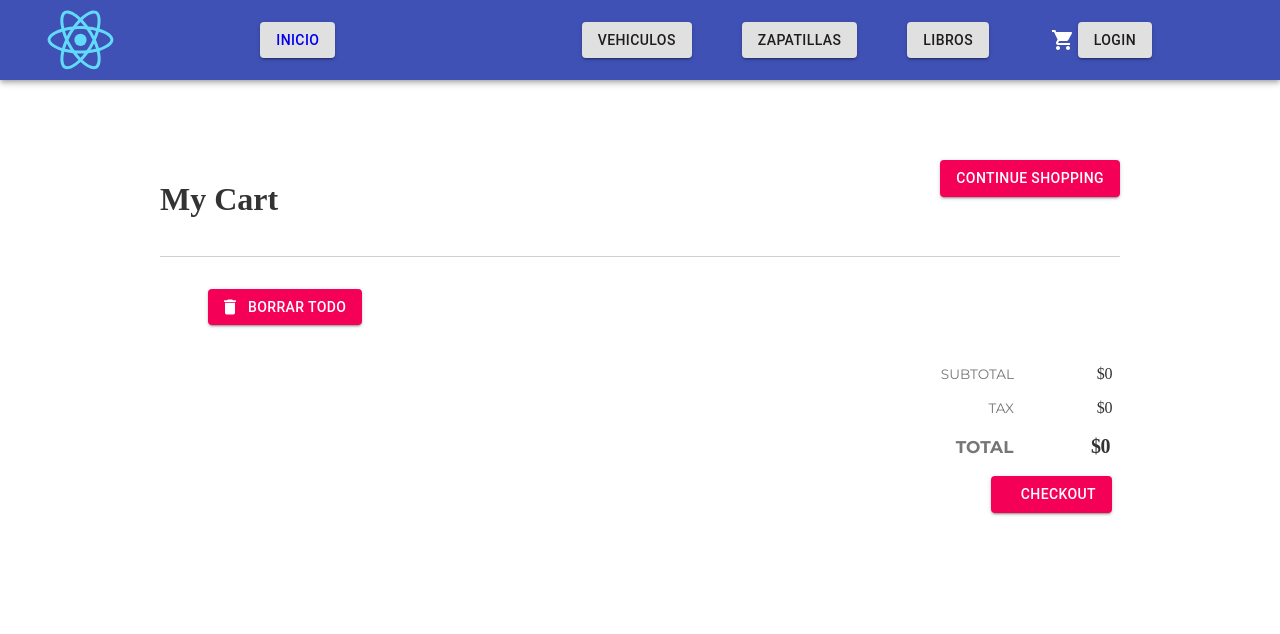
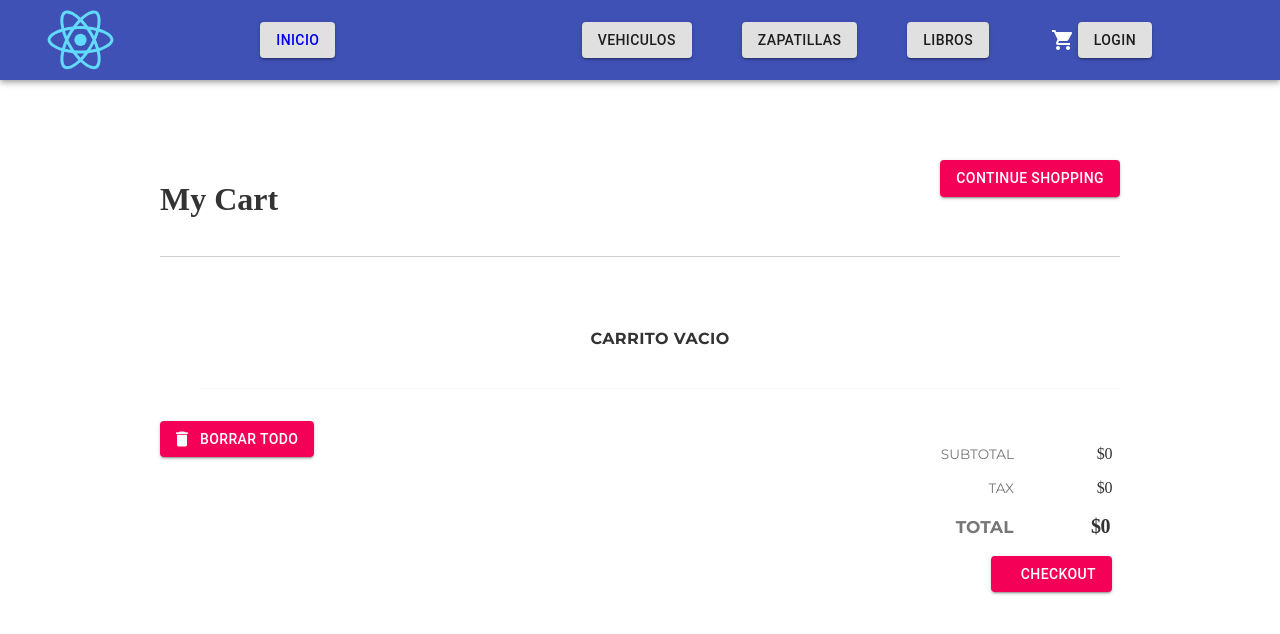
Before and after one commit to tomasmonge2704/curso-React-, a React (Create React App) app: page /cart in a window 1280 px wide. Shown: the top 634 px of the page. Built offline with nearby package versions, Linux system fonts and the light colour scheme; a web font is replaced by a local one.

Commit message:
update cart context

```diff
--- a/src/App.js
+++ b/src/App.js
@@ -4,10 +4,11 @@ import ItemListContainer from './components/ItemListContainer';
 import ItemDetailContainer from './components/ItemDetalContainer';
 import { BrowserRouter, Routes, Route } from "react-router-dom";
 import Cart from './components/Cart';
-
+import { CustomProvider } from './components/CartContext';
 function App() {
 
   return (
+    <CustomProvider>
     <BrowserRouter>
     <Routes>
     <Route exact path="/" element={
@@ -39,6 +40,7 @@ function App() {
       </div>
     }>
     </Route>
+
     <Route exact path="/cart" element={
       <div>
         <ButtonAppBar/>
@@ -48,8 +50,10 @@ function App() {
       </div>
     }>
     </Route>
+
       </Routes>
     </BrowserRouter>
+    </CustomProvider>
   );
 }
 
--- a/src/components/Cart.js
+++ b/src/components/Cart.js
@@ -1,7 +1,7 @@
-import { cartContext, clear, clearEspecifico } from "./CartContext";
-import React, { useContext, useState } from "react";
+import { cartContext } from "./CartContext";
+import React, { useContext } from "react";
 import { makeStyles } from "@material-ui/core/styles";
-import '../styles.css';
+import "../styles.css";
 import Button from "@material-ui/core/Button";
 import DeleteIcon from "@material-ui/icons/Delete";
 const useStyles = makeStyles({
@@ -12,28 +12,29 @@ const useStyles = makeStyles({
 
 export default function Cart() {
   const classes = useStyles();
-  const productosAgregados = useContext(cartContext);
-
+  const context = useContext(cartContext);
+  console.log(context.cart)
+  context.cart.map((prodData) => (console.log(prodData)))
   function Subtotal() {
     let subtotal = 0;
-    productosAgregados.map(
-      (prodData) => (subtotal = subtotal + prodData.price * prodData.cantidad)
+    context.cart.map(
+      (item) => (subtotal = subtotal + item.item.price * item.quantity)
     );
     return subtotal;
   }
   function borrarRow(title) {
     document.getElementById(title).remove();
-    clearEspecifico(productosAgregados, title);
-
+   // clearEspecifico(productosAgregados, title);
   }
   function borrarTodo() {
-    [...document.getElementsByClassName("productosRow")].map(n => n && n.remove());
-    clear(productosAgregados);
+    [...document.getElementsByClassName("productosRow")].map(
+      (n) => n && n.remove()
+    );
+   // clear(productosAgregados);
   }
 
   return (
     <div className="wrap cf">
-
       <div className="heading cf">
         <h1>My Cart</h1>
         <Button
@@ -41,68 +42,123 @@ export default function Cart() {
           color="secondary"
           className={classes.button}
           style={{
-                float:"right"
+            float: "right",
           }}
-            >continue shopping</Button>
+        >
+          continue shopping
+        </Button>
+      </div>
+      <div>
+        {context.cart.length > 0 ? (
+          <div className="cart">
+            <ul className="cartWrap productosRow">
+              {context.cart.map((prodData) => (
 
-        </div>
-        <div className="cart">
-          <ul className="cartWrap productosRow"  >
-          {productosAgregados.map((prodData) => (
-            <li className="items odd" id={prodData.title} key={prodData.title}>
+                <li
+                  className="items odd"
+                  id={prodData.item.title}
+                  key={prodData.item.title}
+                >
                   <div className="infoWrap">
                     <div className="cartSection">
-                  <img src={prodData.pictureUrl} alt="" className="itemImg" />
-                  <p className="itemNumber">#{prodData.id}</p>
+                      <img
+                        src={prodData.item.pictureUrl}
+                        alt=""
+                        className="itemImg"
+                      />
+                      <p className="itemNumber">#{prodData.item.id}</p>
                       <h3>{prodData.title}</h3>
-                  <p> <input type="text" className="qty" placeholder={prodData.cantidad} /> x ${prodData.price}</p>
+                      <p>
+                        {" "}
+                        <input
+                          type="text"
+                          className="qty"
+                          placeholder={prodData.quantity}
+                        />{" "}
+                        x ${prodData.price}
+                      </p>
                       <p className="stockStatus"> In Stock</p>
                     </div>
-                <div className="prodTotal cartSection" >
-                  <p> ${prodData.price * prodData.cantidad}</p>
+                    <div className="prodTotal cartSection">
+                      <p> ${prodData.item.price * prodData.quantity}</p>
                     </div>
                     <div className="cartSection">
                       <Button
-                    onClick={borrarRow.bind(this, prodData.title)}
+                        onClick={borrarRow.bind(this, prodData.item.title)}
                         color="secondary"
                         className={classes.button}
                         startIcon={<DeleteIcon />}
                         style={{
-                      float:"right"
+                          float: "right",
                         }}
                       ></Button>
                     </div>
                   </div>
                 </li>
               ))}
+            </ul>
+          </div>
+        ) : (
+          <div className="cart">
+            <ul className="cartWrap productosRow">
+              <li className="items odd">
+                <div className="infoWrap">
+                  <div className="cartSection">
+                    <h3
+                      style={{
+                        textAlign: "center",
+                      }}
+                    >
+                      carrito vacio
+                    </h3>
+                  </div>
+                  <div className="prodTotal cartSection">
+                    <p></p>
+                  </div>
+                  <div className="cartSection"></div>
+                </div>
+              </li>
+            </ul>
+          </div>
+        )}
+      </div>
 
-          </ul>
       <Button
         onClick={borrarTodo}
         variant="contained"
         color="secondary"
         className={classes.button}
         startIcon={<DeleteIcon />}
-              style={{
-                marginLeft:"5%"
-              }}
       >
         Borrar todo
       </Button>
-        </div>
-
       <div className="subtotal cf">
-          <ul style={{
-               listStyleType:"none"
-              }} >
-            <li className="totalRow"><span className="label">Subtotal</span><span className="value">${Subtotal()}</span></li>
-            <li className="totalRow"><span className="label">Tax</span><span className="value">${Subtotal() * 0.21}</span></li>
-            <li className="totalRow final"><span className="label">Total</span><span className="value">${Subtotal() * 1.21}</span></li>
-            <li className="totalRow"><Button
+        <ul
+          style={{
+            listStyleType: "none",
+          }}
+        >
+          <li className="totalRow">
+            <span className="label">Subtotal</span>
+            <span className="value">${Subtotal()}</span>
+          </li>
+          <li className="totalRow">
+            <span className="label">Tax</span>
+            <span className="value">${Subtotal() * 0.21}</span>
+          </li>
+          <li className="totalRow final">
+            <span className="label">Total</span>
+            <span className="value">${Subtotal() * 1.21}</span>
+          </li>
+          <li className="totalRow">
+            <Button
               variant="contained"
               color="secondary"
               className={classes.button}
-            >checkout</Button></li>
+            >
+              checkout
+            </Button>
+          </li>
         </ul>
       </div>
     </div>
--- a/src/components/CartContext.js
+++ b/src/components/CartContext.js
@@ -1,24 +1,40 @@
 import React from "react";
+import { useState } from "react";
 
-export const cartContext = React.createContext([]);
+export const cartContext = React.createContext();
+const {Provider} = cartContext
 
-export function addItem(productosAgregados, count, prodData) {
-
-    if(productosAgregados.find( item => item.title === prodData.title)){
-      prodData.cantidad = prodData.cantidad + count;
-    }
-    else{
-      prodData.cantidad = count;
-      productosAgregados.push(prodData)
-    }
-}
-export function clearEspecifico(productosAgregados, title) {
-  for (let i = 0; i < productosAgregados.length; i++) {
-    if (productosAgregados[i].title.trim() === title.trim()) {
-      productosAgregados.splice(i, 1);
+export const CustomProvider = ({defaultValue = [], children}) =>{
+  const [cart, setCart] = useState(defaultValue)
+  const addItem = (item, quantity) => {
+    if (isIncart(item.id)){
+      const newCart = [...cart]
+      for (const it of newCart){
+        if (it.item.id === item.id){
+          it.quantity = it.quantity + quantity
+        }
+      }
+      setCart(newCart)
+    }else{
+      setCart([...cart,{item : item, quantity: quantity}])
     }
   }
+  //is in cart
+  const isIncart = (id) => {
+    return cart.find(e=> e.item.id === id)
+  }
+  //remove
+  const removeItem = (id) =>{
+    const newCart = [...cart].map(item => item.id !== id)
+    setCart(newCart)
+  }
+  //clear
+  const clear = ()=>{
+    setCart([])
+  }
+  return (
+    <Provider value={{cart, addItem}}>
+      {children}
+    </Provider>
+  )
 }
-export function clear(productosAgregados) {
-  productosAgregados.splice(0, productosAgregados.length);
-}
--- a/src/components/ItemDetail.js
+++ b/src/components/ItemDetail.js
@@ -7,11 +7,11 @@ import CardContent from '@material-ui/core/CardContent';
 import { red } from '@material-ui/core/colors';
 import Typography from '@material-ui/core/Typography';
 import ItemCount from "./ItemCount";
-import {cartContext, addItem} from "./CartContext";
+import {cartContext} from "./CartContext";
 import { Button } from '@material-ui/core';
 import { Link } from 'react-router-dom';
 
-export default function ItemDetail({prodData}) {
+export default function ItemDetail({item}) {
 
     const useStyles = makeStyles((theme) => ({
         root: {
@@ -46,10 +46,11 @@ export default function ItemDetail({prodData}) {
       const [displayNone, setdisplayNone] = useState('Noseve');
       const [count, onAdd] = useState(1);
 
-      const productosAgregados = useContext(cartContext);
+      const context = useContext(cartContext);
 
+     console.log(context.cart)
       const onAddFunction = () => {
-        addItem(productosAgregados, count, prodData)
+       context.addItem(item, count)
         setdisplay('Noseve');
         setdisplayNone('');
       }
@@ -60,23 +61,23 @@ export default function ItemDetail({prodData}) {
 
           <CardMedia
             className={classes.media}
-            image={prodData.pictureUrl}
+            image={item.pictureUrl}
 
           />
-          <CardHeader title={prodData.title}/>
+          <CardHeader title={item.title}/>
           <CardContent>
-          <Typography variant="h6" className={classes.alinear}>precio: ${prodData.price}</Typography>
-          <Typography variant="h6" className={classes.alinear}>{prodData.detalle}</Typography>
+          <Typography variant="h6" className={classes.alinear}>precio: ${item.price}</Typography>
+          <Typography variant="h6" className={classes.alinear}>{item.detalle}</Typography>
 
           <div className={display}>
-          <ItemCount onAddFunction={onAddFunction} onAdd={onAdd} count={count} stock={prodData.stock} />
+          <ItemCount onAddFunction={onAddFunction} onAdd={onAdd} count={count} stock={item.stock} />
           </div>
           <Link className={displayNone} to={`/cart`} style={{ textDecoration: 'none'}}>
           <Button variant="contained" color="secondary" style={{justifyContent:'center', display:'flex',width:"100%",marginTop:"10px"}}>
           ir al carrito
           </Button>
           </Link>
-          <Typography variant="h6" className={classes.alinear}>Stock disponible:{prodData.stock}</Typography>
+          <Typography variant="h6" className={classes.alinear}>Stock disponible:{item.stock}</Typography>
           </CardContent>
 
         </Card>
--- a/src/components/ItemDetalContainer.js
+++ b/src/components/ItemDetalContainer.js
@@ -28,7 +28,7 @@ export default function ItemDetailContainer() {
 
     return (
         <div style={{ width:"100%", justifyContent:'center', display:'flex', marginTop:'5%'}}>
-        <ItemDetail prodData={GetItem()}/>
+        <ItemDetail item={GetItem()}/>
         </div>
      )
 }
--- a/src/components/NavBar.js
+++ b/src/components/NavBar.js
@@ -27,7 +27,7 @@ const useStyles = makeStyles((theme) => ({
 
 export default function ButtonAppBar() {
   const classes = useStyles();
-  const productosAgregados = useContext(cartContext);
+  const context = useContext(cartContext);
 
 
   return (
@@ -57,7 +57,7 @@ export default function ButtonAppBar() {
           </Link>
 
           <Button variant="contained" style={{position:'absolute', right:'0', marginRight:'10%'}}>Login</Button>
-          <CartWidget greeting={productosAgregados.length}/>
+          <CartWidget greeting={context.cart.length}/>
         </Toolbar>
 
       </AppBar>
```
Lines whose indentation alone changed are shown as unchanged.
